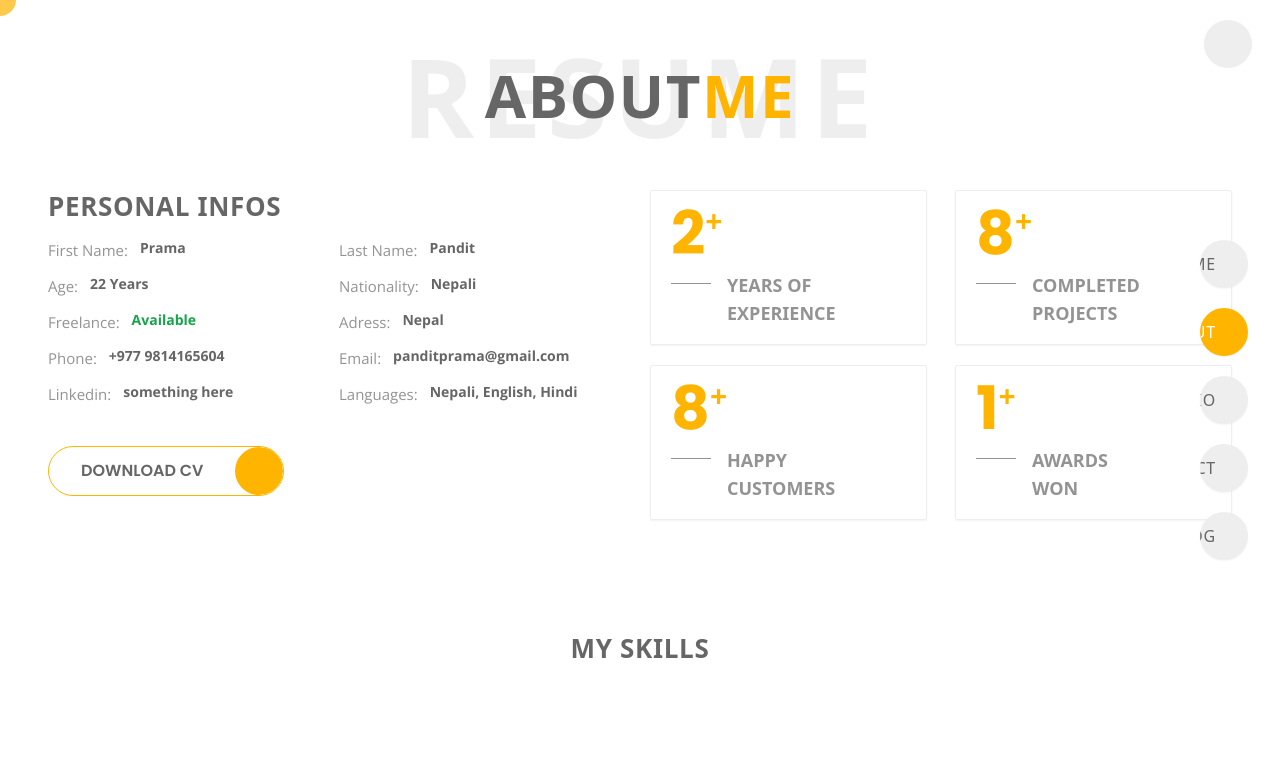
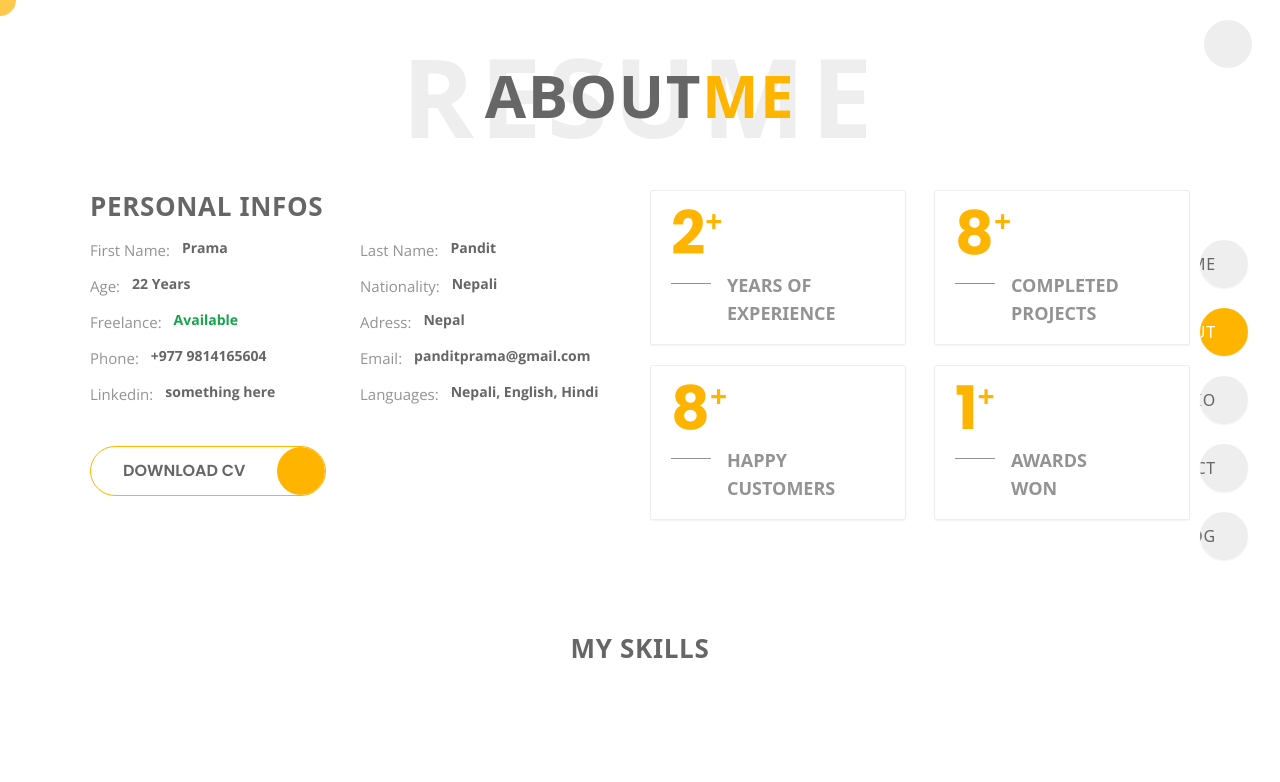
Before and after one commit to prama12/Portfolio-next, a Next.js app: page /about in a window 1280 px wide. Shown: the top 782 px of the page. Built offline with nearby package versions, Linux system fonts and the light colour scheme.

Commit message:
adding selection color

```diff
--- a/components/about/PersonalInfo.jsx
+++ b/components/about/PersonalInfo.jsx
@@ -24,8 +24,8 @@ const PersonalInfo = () => {
     observer.observe(skillref.current);
   }, []);
   return (
-    <div className="  ">
-      <div className=" mx-auto max-w-[1200px]">
+    <div className=" mx-auto max-w-[1100px] ">
+      <div className="w-full ">
         <div className=" grid gap-5 mdd:grid-cols-2">
           <div className=" flex flex-col gap-4">
             <div>
--- a/components/home/Hero.jsx
+++ b/components/home/Hero.jsx
@@ -13,7 +13,7 @@ const Hero = () => {
   return (
     <>
       <AnimateLayout>
-        <div className="  relative animation lg:h-screen lg:overflow-hidden w-full sm:w-[500px] md:w-[700px] mx-auto lg:w-full">
+        <div className="relative animation lg:h-screen lg:overflow-hidden w-full sm:w-[500px] md:w-[700px] mx-auto lg:w-full">
           <div className="relative w-full pt-20 pb-32 lg:py-10 w-padding h-full flex lg:flex-row flex-col gap-10 lg:gap-5 xl:gap-24 items-center">
             <div className="w-80 hidden lg:flex absolute left-0 items-center bg-primary-yellow h-full w-padding custom-clippath"></div>
             <div className="relative z-10 lg:h-full lg:w-8/12 xl:w-7/12 w-60 h-60 rounded-full lg:rounded-3xl shadow shadow-gray-700 overflow-hidden">
@@ -27,9 +27,9 @@ const Hero = () => {
             </div>
 
             {/* text  */}
-            <div className="flex w-full items-center justify-center">
+            <div className="flex w-full max-w items-center justify-center">
               <div className="flex w-full lg:w-[500px] xl:w-[700px]  justify-center items-center lg:items-start lg:justify-start flex-col gap-5">
-                <div className="font-bold flex flex-col items-center lg:items-start  uppercase font-Poppins tracking-wide text-xl sm:text-3xl md:leading-[52px] md:text-[42px] ">
+                <div className="font-bold flex flex-col items-center lg:items-start  uppercase font-Poppins tracking-wide text-xl sm:text-3xl leading-[30px] md:leading-[52px] md:text-[42px] ">
                   <span className="text-primary-yellow flex items-center">
                     <span className="hidden xl:flex">-</span> I am Prama Pandit.
                   </span>
--- a/styles/globals.css
+++ b/styles/globals.css
@@ -7,6 +7,16 @@
 
 * {
   @apply scroll-smooth;
+}
+/* selection style  */
+::-moz-selection {
+  /* Code for Firefox */
+  color: white;
+  background: #ffb400;
+}
+::selection {
+  color: white;
+  background: #ffb400;
 }
 
 .max-w {
```
